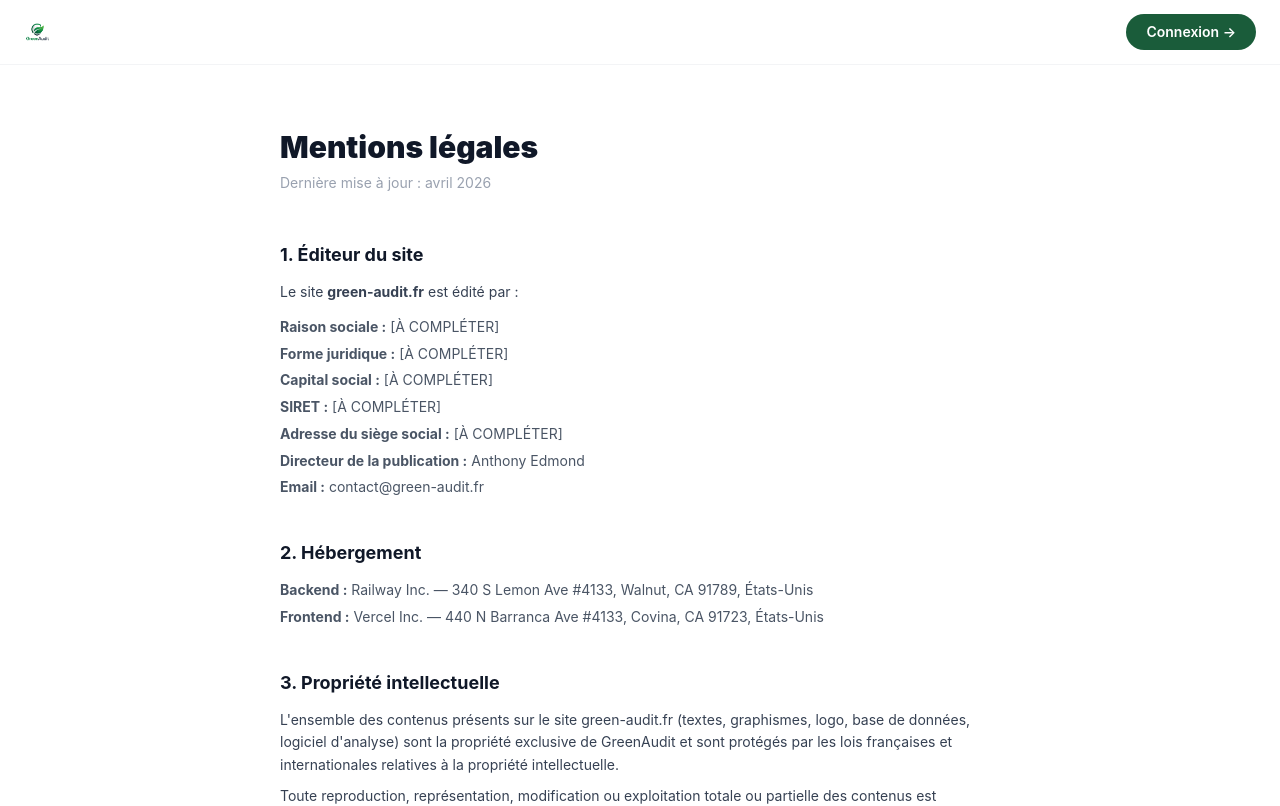
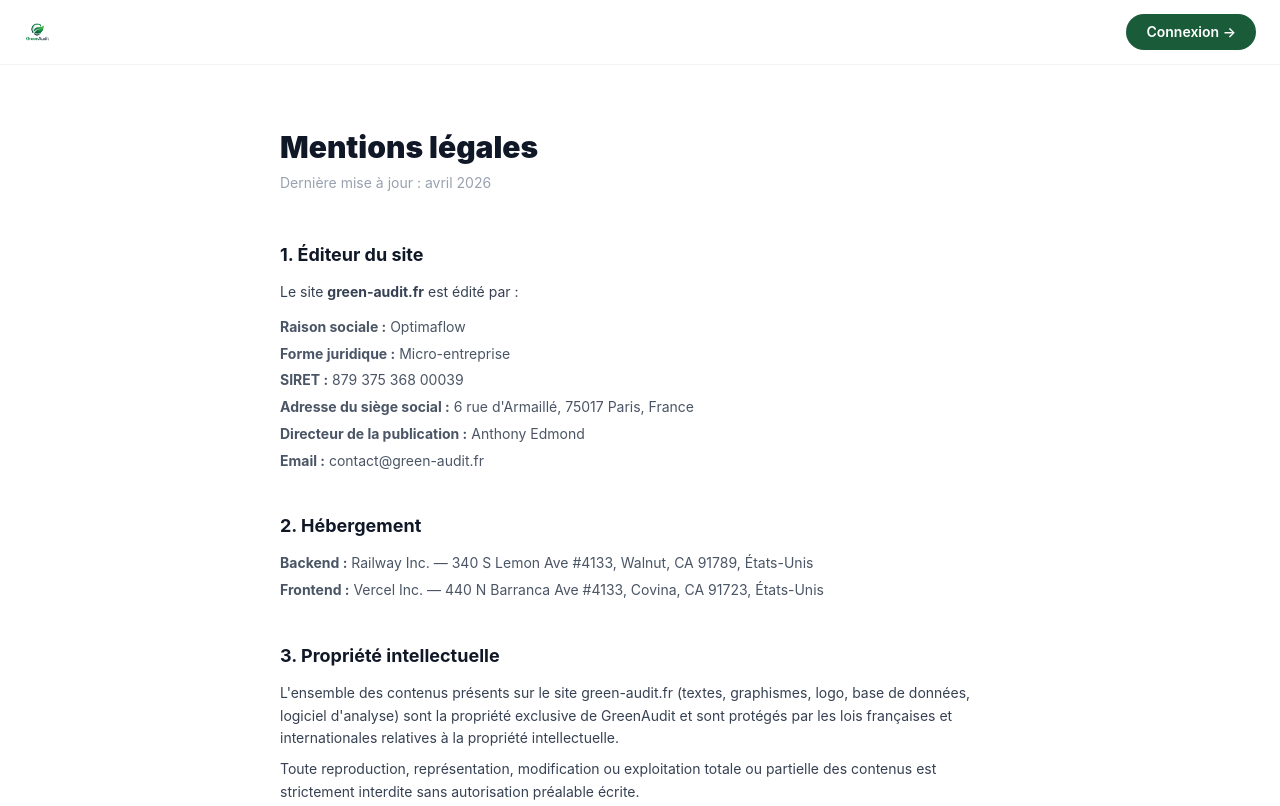
Before and after one commit to audit-biais/greenaudit, a React (Vite) app in the folder frontend/: page /mentions-legales in a window 1280 px wide. Shown: the top 806 px of the page. Built offline with nearby package versions, Linux system fonts and the light colour scheme; no server answers.

Commit message:
Mentions légales: infos légales Optimaflow complétées

```diff
--- a/frontend/src/pages/MentionsLegales.jsx
+++ b/frontend/src/pages/MentionsLegales.jsx
@@ -27,11 +27,10 @@
             <h2 className="text-lg font-bold text-gray-900 mb-3">1. Éditeur du site</h2>
             <p>Le site <strong>green-audit.fr</strong> est édité par :</p>
             <ul className="mt-3 space-y-1 text-gray-600">
-              <li><strong>Raison sociale :</strong> [À COMPLÉTER]</li>
-              <li><strong>Forme juridique :</strong> [À COMPLÉTER]</li>
-              <li><strong>Capital social :</strong> [À COMPLÉTER]</li>
-              <li><strong>SIRET :</strong> [À COMPLÉTER]</li>
-              <li><strong>Adresse du siège social :</strong> [À COMPLÉTER]</li>
+              <li><strong>Raison sociale :</strong> Optimaflow</li>
+              <li><strong>Forme juridique :</strong> Micro-entreprise</li>
+              <li><strong>SIRET :</strong> 879 375 368 00039</li>
+              <li><strong>Adresse du siège social :</strong> 6 rue d'Armaillé, 75017 Paris, France</li>
               <li><strong>Directeur de la publication :</strong> Anthony Edmond</li>
               <li><strong>Email :</strong> contact@green-audit.fr</li>
             </ul>
```
